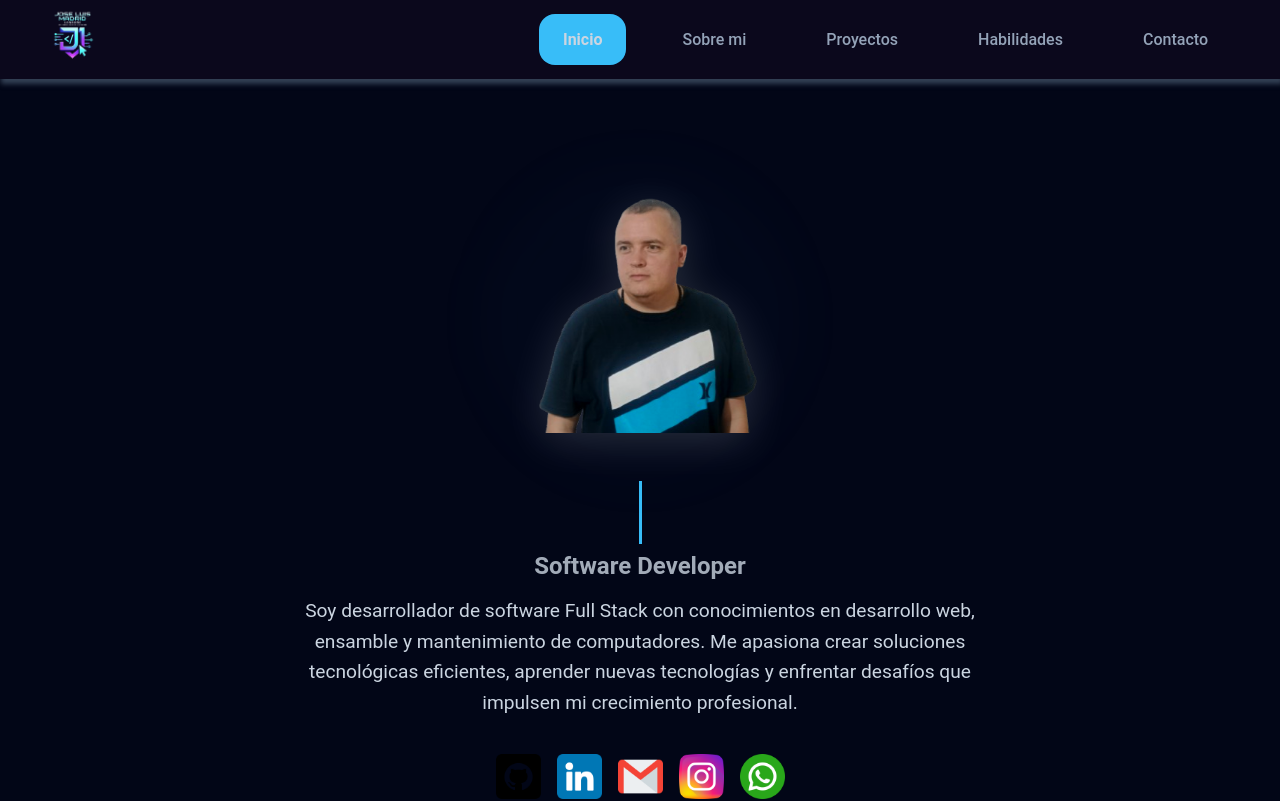
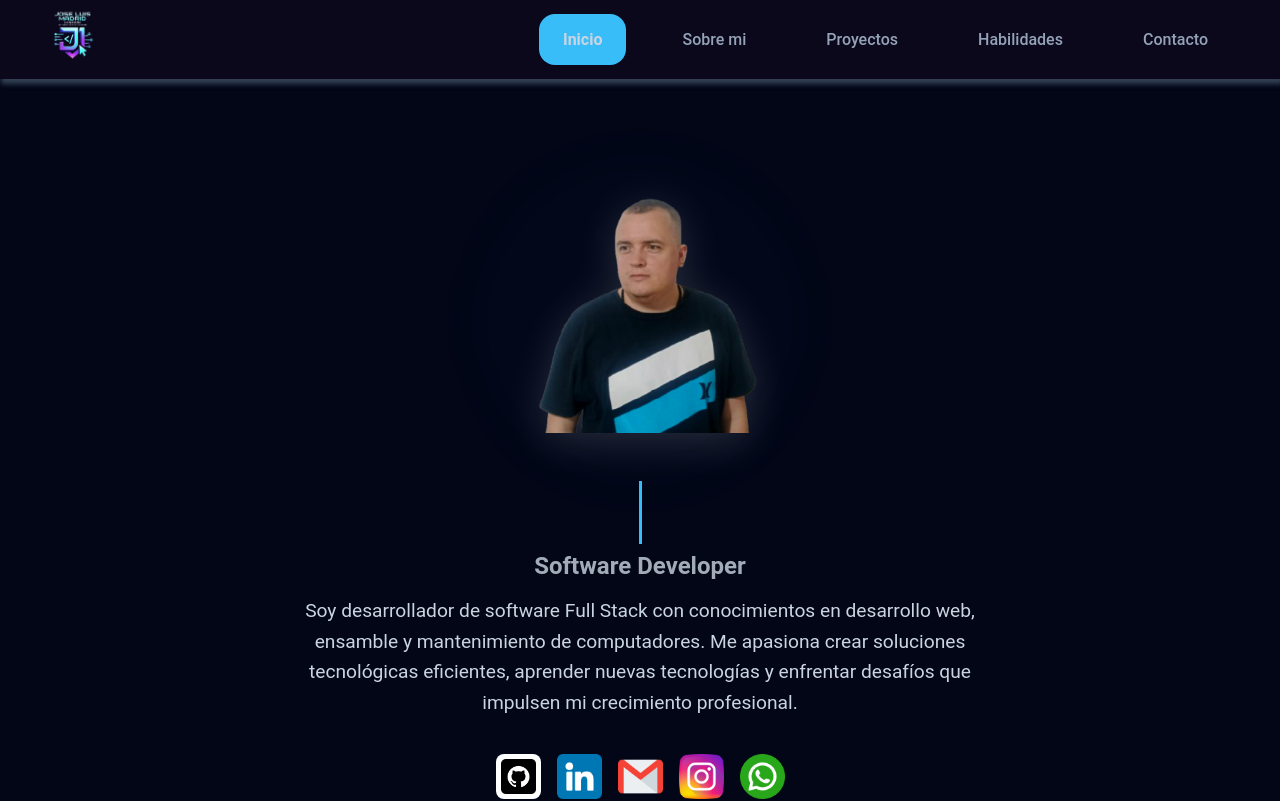
Before and after one commit to joseluismadrid/portafolio_frontend, an Angular app: page /home in a window 1280 px wide. Shown: the top 801 px of the page. Built offline with nearby package versions, Linux system fonts and the light colour scheme.

Commit message:
Update contact services and enhance social media button styles
Signed-off-by: joseluismadrid <joseluis6112011@hotmail.com>

```diff
--- a/src/app/pages/contact/contact.ts
+++ b/src/app/pages/contact/contact.ts
@@ -55,10 +55,8 @@ export class Contact {
     'Desarrollo de aplicación',
     'Desarrollo de sitios web',
     'Automatización de procesos',
-    'Base de datos',
     'APIs e integraciones',
-    'Consultoria tecnológica',
-    'Mantenimiento y soporte'
+    'Enviar hoja de vida'
 
   ];
 
--- a/src/app/shared/components/botones-redes/botones-redes.html
+++ b/src/app/shared/components/botones-redes/botones-redes.html
@@ -1,7 +1,7 @@
 <div class="contenedorredes">
 
   <a href="https://github.com/joseluismadrid" target="_blank" class="tooltip">
-    <img src="assets/icons/github.png" alt="GitHub">
+    <img src="assets/icons/github.png" alt="GitHub"  class="github-icon">
     <span class="tooltiptext">GitHub</span>
   </a>
 
@@ -15,7 +15,7 @@
     <span class="tooltiptext">Correo</span>
   </a>
 
-  <a href="https://www.instagram.com/tuusuario" target="_blank" class="tooltip">
+  <a href="https://www.instagram.com/joseluismadridlondono" target="_blank" class="tooltip">
     <img src="assets/icons/instagram.png" alt="Instagram">
     <span class="tooltiptext">Instagram</span>
   </a>
--- a/src/app/shared/components/botones-redes/botones-redes.scss
+++ b/src/app/shared/components/botones-redes/botones-redes.scss
@@ -51,3 +51,9 @@
   visibility: visible;
   opacity: 1;
 }
+.github-icon {
+    background-color: $background-primary;
+    border-radius: 8px;
+    padding: 5px;
+    box-sizing: border-box;
+}
```
